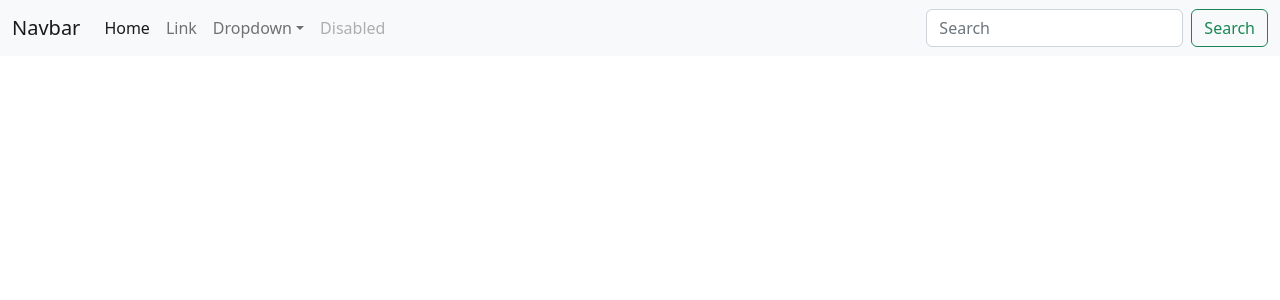
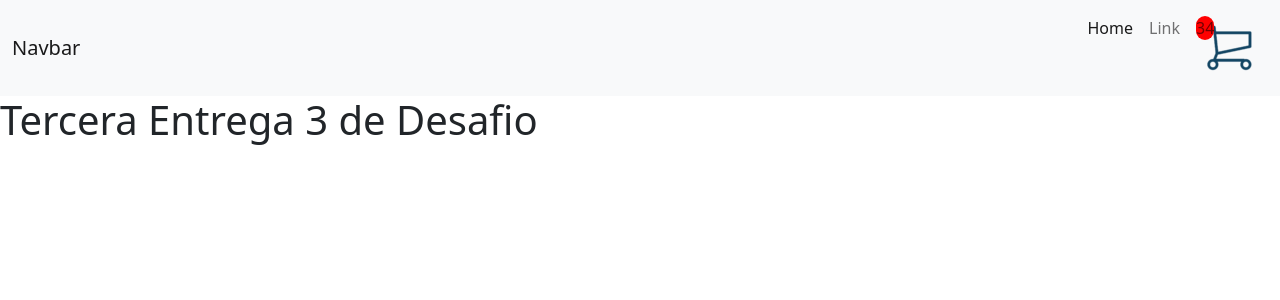
Before and after one commit to matiasdemauro/hugo_proyect_react, a React (Create React App) app: page / in a window 1280 px wide. Shown: the top 300 px of the page. Built offline with nearby package versions, Linux system fonts and the light colour scheme.

Commit message:
Tercera Entrega de Desafio

```diff
--- a/src/App.css
+++ b/src/App.css
@@ -1,38 +1,16 @@
-.App {
-  text-align: center;
+.cantidad {
+  background-color: red;
+  border-radius: 24rem;
+  padding: 0%;
 }
-
-.App-logo {
-  height: 40vmin;
-  pointer-events: none;
+.nav-item {
+  display: flex;
+  position: relative;
 }
-
-@media (prefers-reduced-motion: no-preference) {
-  .App-logo {
-    animation: App-logo-spin infinite 20s linear;
-  }
+.cantidad {
+  background-color: red;
+  border-radius: 2rem;
+  padding: 0%;
+  display: inline;
+  position: absolute;
 }
-
-.App-header {
-  background-color: #282c34;
-  min-height: 100vh;
-  display: flex;
-  flex-direction: column;
-  align-items: center;
-  justify-content: center;
-  font-size: calc(10px + 2vmin);
-  color: white;
-}
-
-.App-link {
-  color: #61dafb;
-}
-
-@keyframes App-logo-spin {
-  from {
-    transform: rotate(0deg);
-  }
-  to {
-    transform: rotate(360deg);
-  }
-}
--- a/src/App.js
+++ b/src/App.js
@@ -1,11 +1,13 @@
 import React from "react";
 import NavBar from "./componentes/NavBar";
+import ItemListContainer from "./componentes/ItemListContainer";
 
 function App() {
   return (
-    <React.Fragment>
+    <>
       <NavBar />
-    </React.Fragment>
+      <ItemListContainer />
+    </>
   );
 }
 
--- /dev/null
+++ b/src/componentes/CartWidget/index.jsx
@@ -0,0 +1,11 @@
+import React from "react";
+import IconoCarrito from '../image/icono-cart.png';
+
+const CartWidget = () =>{
+    return (
+    <>
+         <a className="nav-link" href="/"><p className="cantidad">34</p><img src={IconoCarrito} className="carritoNavbar" alt="icono"></img></a>
+    </>
+    );
+}
+export default CartWidget
--- /dev/null
+++ b/src/componentes/ItemListContainer/index.jsx
@@ -0,0 +1,10 @@
+import React from "react";
+import Title from "../Title/index";
+
+const ItemListContainer =() =>{
+return(
+    <Title />
+);
+
+}
+export default ItemListContainer
--- a/src/componentes/NavBar.jsx
+++ b/src/componentes/NavBar.jsx
@@ -1,3 +1,5 @@
+import '../App.css'
+import CartWidget from '../componentes/CartWidget/index'
 function NavBar(){
     return (
       <nav className="navbar navbar-expand-lg navbar-light bg-light">
@@ -7,32 +9,17 @@ function NavBar(){
           <span className="navbar-toggler-icon"></span>
         </button>
         <div className="collapse navbar-collapse" id="navbarSupportedContent">
-          <ul className="navbar-nav me-auto mb-2 mb-lg-0">
+          <ul className="navbar-nav ms-auto">
             <li className="nav-item">
               <a className="nav-link active" aria-current="page" href="/">Home</a>
             </li>
             <li className="nav-item">
               <a className="nav-link" href="/">Link</a>
             </li>
-            <li className="nav-item dropdown">
-              <a className="nav-link dropdown-toggle" href="/" id="navbarDropdown" role="button" data-bs-toggle="dropdown" aria-expanded="false">
-                Dropdown
-              </a>
-              <ul className="dropdown-menu" aria-labelledby="navbarDropdown">
-                <li><a className="dropdown-item" href="/">Action</a></li>
-                <li><a className="dropdown-item" href="/">Another action</a></li>
-                <li><hr className="dropdown-divider"/></li>
-                <li><a className="dropdown-item" href="/">Something else here</a></li>
-              </ul>
-            </li>
             <li className="nav-item">
-              <a className="nav-link disabled" href="/" tabindex="-1" aria-disabled="true">Disabled</a>
+             <CartWidget />
             </li>
           </ul>
-          <form className="d-flex">
-            <input className="form-control me-2" type="search" placeholder="Search" aria-label="Search"/>
-            <button className="btn btn-outline-success" type="submit">Search</button>
-          </form>
         </div>
       </div>
     </nav>);
--- /dev/null
+++ b/src/componentes/Title/index.jsx
@@ -0,0 +1,10 @@
+import React from "react";
+
+const Title =() =>{
+    return(
+        <>
+        <h1>Tercera Entrega 3 de Desafio</h1>
+        </>
+    )
+}
+export default Title
```
Also changed, not shown: src/componentes/image/icono-cart.png (added).
